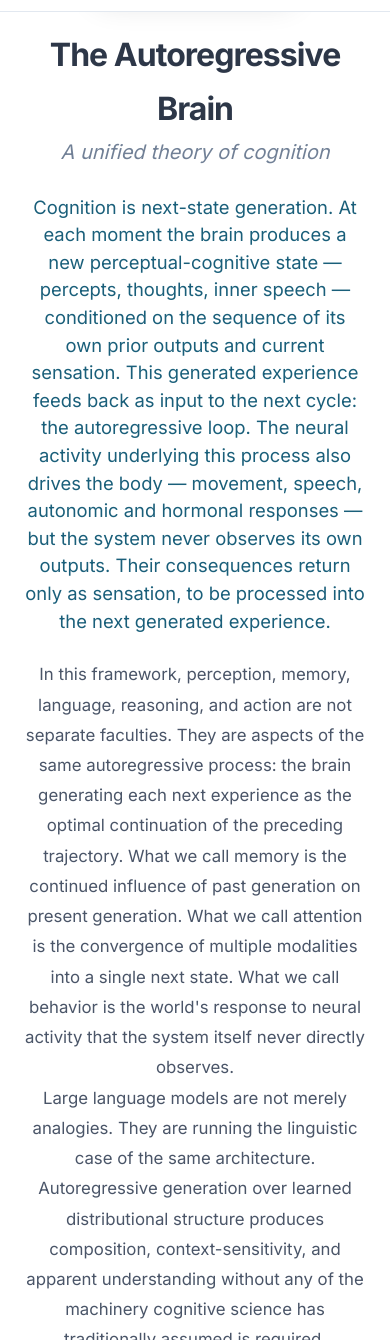
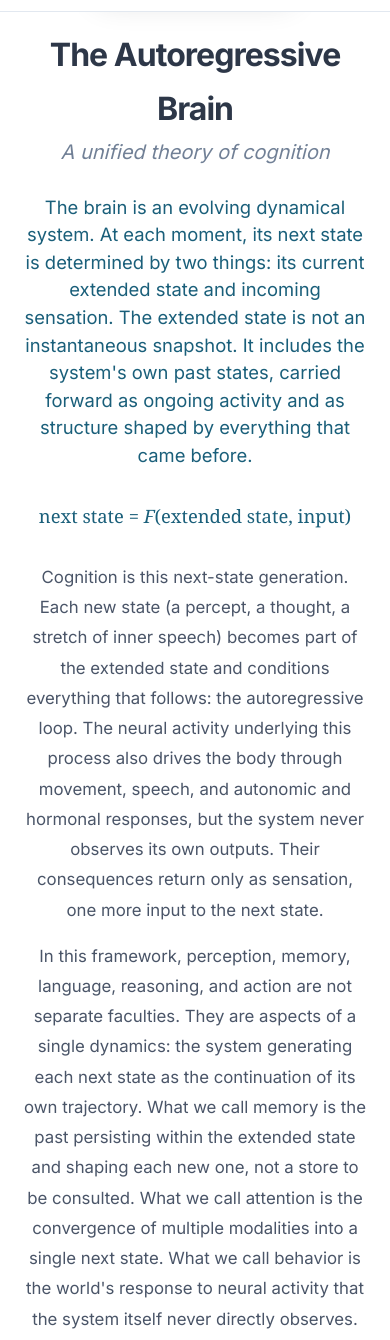
Before and after one commit to elanbarenholtz/elanbarenholtz.github.io, a Jekyll site: the page built from index.html, in a window 390 px wide and 1400 px high, scrolled down 365 px, cut to the strip 60-1400 px from the top of the window. Built offline with Jekyll 4.4.1, drawn with Linux system fonts in a browser that asks for light colours.

Commit message:
Reframe landing page hero around the brain as an evolving dynamical system
Lead with the claim that the next state is determined by the extended
state (which includes past states) plus input, add a one-line rule
stating it, and recast the memory sentence in those terms. Add spacing
between hero paragraphs.

Co-Authored-By: Claude Fable 5.1 <noreply@anthropic.com>
Claude-Session: https://claude.ai/code/session_01BpFyeCJ9c75ZuVCimnw37d

```diff
--- a/assets/css/main.css
+++ b/assets/css/main.css
@@ -132,6 +132,19 @@ img { max-width: 100%; height: auto; }
   font-size: 1.05rem;
   color: var(--text-light);
   line-height: 1.8;
+}
+
+.hero-text > p.hero-rule {
+  font-family: Georgia, "Times New Roman", serif;
+  font-size: 1.15rem;
+  color: var(--primary);
+  border-left: 3px solid var(--primary);
+  padding: 0.35rem 0 0.35rem 1rem;
+  margin: 0 0 1.5rem;
+}
+
+.hero-text > p + p {
+  margin-top: 1rem;
 }
 
 /* ---- Section ---- */
@@ -552,6 +565,7 @@ img { max-width: 100%; height: auto; }
   .hero-photo img { width: 200px; height: 200px; }
   .hero-text h1 { font-size: 2rem; }
   .hero-hook { font-size: 1.15rem; }
+  .hero-text > p.hero-rule { border-left: none; padding-left: 0; }
 
   .nav-links { display: none; }
   .nav-links.open {
--- a/index.html
+++ b/index.html
@@ -21,10 +21,16 @@ title: Home
         <h1>The Autoregressive Brain</h1>
         <p style="font-size: 1.25rem; color: #718096; margin-top: -0.5rem; margin-bottom: 1.5rem; font-style: italic;">A unified theory of cognition</p>
         <div class="hero-hook">
-          Cognition is next-state generation. At each moment the brain produces a new perceptual-cognitive state &mdash; percepts, thoughts, inner speech &mdash; conditioned on the sequence of its own prior outputs and current sensation. This generated experience feeds back as input to the next cycle: the autoregressive loop. The neural activity underlying this process also drives the body &mdash; movement, speech, autonomic and hormonal responses &mdash; but the system never observes its own outputs. Their consequences return only as sensation, to be processed into the next generated experience.
+          The brain is an evolving dynamical system. At each moment, its next state is determined by two things: its current extended state and incoming sensation. The extended state is not an instantaneous snapshot. It includes the system's own past states, carried forward as ongoing activity and as structure shaped by everything that came before.
         </div>
+        <p class="hero-rule">
+          next state = <em>F</em>(extended state, input)
+        </p>
         <p>
-          In this framework, perception, memory, language, reasoning, and action are not separate faculties. They are aspects of the same autoregressive process: the brain generating each next experience as the optimal continuation of the preceding trajectory. What we call memory is the continued influence of past generation on present generation. What we call attention is the convergence of multiple modalities into a single next state. What we call behavior is the world's response to neural activity that the system itself never directly observes.
+          Cognition is this next-state generation. Each new state (a percept, a thought, a stretch of inner speech) becomes part of the extended state and conditions everything that follows: the autoregressive loop. The neural activity underlying this process also drives the body through movement, speech, and autonomic and hormonal responses, but the system never observes its own outputs. Their consequences return only as sensation, one more input to the next state.
+        </p>
+        <p>
+          In this framework, perception, memory, language, reasoning, and action are not separate faculties. They are aspects of a single dynamics: the system generating each next state as the continuation of its own trajectory. What we call memory is the past persisting within the extended state and shaping each new one, not a store to be consulted. What we call attention is the convergence of multiple modalities into a single next state. What we call behavior is the world's response to neural activity that the system itself never directly observes.
         </p>
         <p>
           Large language models are not merely analogies. They are running the linguistic case of the same architecture. Autoregressive generation over learned distributional structure produces composition, context-sensitivity, and apparent understanding without any of the machinery cognitive science has traditionally assumed is required.
```
